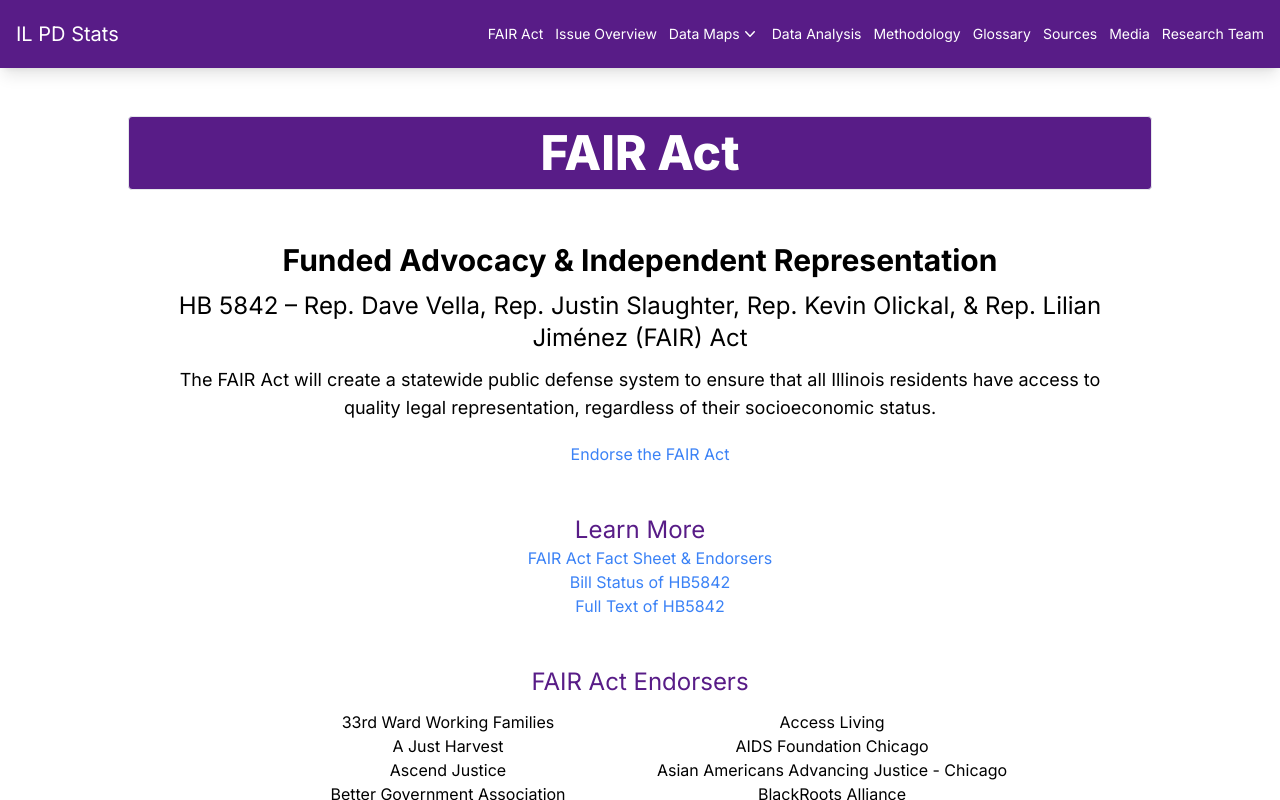
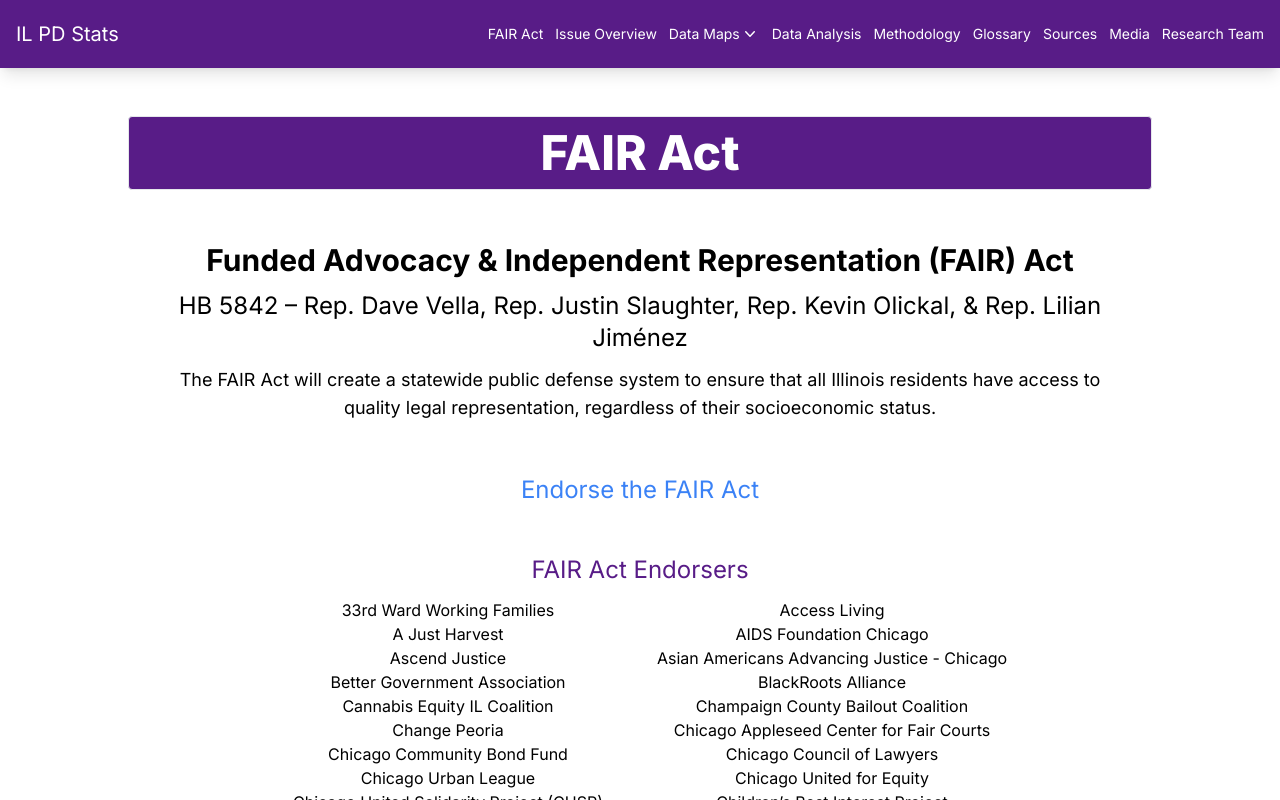
Before and after one commit to hunterMotko/il_pd_st, a Next.js app: page /fairact in a window 1280 px wide. Shown: the top 800 px of the page. Built offline with nearby package versions, Linux system fonts and the light colour scheme.

Commit message:
fair changes

```diff
--- a/src/app/fairact/page.tsx
+++ b/src/app/fairact/page.tsx
@@ -5,43 +5,21 @@
   return (
     <>
       <div className="grid w-full grid-flow-row gap-x-0 gap-y-1 md:grid-cols-1 md:gap-1 xl:grid-cols-1">
-        <h2 className="text-3xl font-bold my-1">Funded Advocacy & Independent Representation</h2>
-        <h3 className="text-2xl my-1">HB 5842 – Rep. Dave Vella, Rep. Justin Slaughter, Rep. Kevin Olickal, & Rep. Lilian Jiménez (FAIR) Act</h3>
+        <h2 className="text-3xl font-bold my-1">Funded Advocacy & Independent Representation (FAIR) Act</h2>
+        <h3 className="text-2xl my-1">HB 5842 – Rep. Dave Vella, Rep. Justin Slaughter, Rep. Kevin Olickal, & Rep. Lilian Jiménez</h3>
         <p className="text-lg px-3 mx-3 my-1">
           The FAIR Act will create a statewide public defense system to
           ensure that all Illinois residents have access to quality legal representation, regardless of their socioeconomic status.
         </p>
+      </div>
+      <section className="max-w-screen-2xl m-auto w-full px-3 sm:px-8 lg:px-16 xl:px-32 flex flex-col gap-12 pb-5 text-center">
+        <div>
           <Link
             target="_blank"
             href="https://docs.google.com/forms/d/e/1FAIpQLScmUp8MMKcshcN2KAhXqSq9kBHXLShvYIsVsb4vTbNpizhytA/viewform"
-            className="mt-3 pl-5 text-blue-500 hover:text-purple-900 hover:underline"
+            className="text-2xl text-blue-500 hover:text-purple-900 hover:underline"
           >
             Endorse the FAIR Act
-          </Link>
-      </div>
-      <section className="max-w-screen-2xl m-auto w-full px-3 sm:px-8 lg:px-16 xl:px-32 flex flex-col gap-12 pb-5 text-center">
-        <div className="flex flex-col">
-          <h2 className="text-2xl text-purple-900">Learn More</h2>
-          <Link
-            target="_blank"
-            href="https://drive.google.com/file/d/1lHJj2Ej6ZTatXa3HXQ-X-ctQZ4r5ZXWo/view"
-            className="pl-5 text-blue-500 hover:text-purple-900 hover:underline"
-          >
-            FAIR Act Fact Sheet & Endorsers
-          </Link>
-          <Link
-            target="_blank"
-            href="https://www.ilga.gov/legislation/BillStatus.asp?DocNum=5842&GAID=17&DocTypeID=HB&LegID=154862&SessionID=112&SpecSess=&Session=&GA=103"
-            className="pl-5 text-blue-500 hover:text-purple-900 hover:underline"
-          >
-            Bill Status of HB5842
-          </Link>
-          <Link
-            target="_blank"
-            className="pl-5 text-blue-500 hover:text-purple-900 hover:underline"
-            href="https://ilga.gov/legislation/fulltext.asp?DocName=&SessionId=112&GA=103&DocTypeId=HB&DocNum=5842&GAID=17&LegID=154862&SpecSess=&Session="
-          >
-            Full Text of HB5842
           </Link>
         </div>
         <div className="flex flex-col">
--- a/src/app/findings/page.tsx
+++ b/src/app/findings/page.tsx
@@ -141,7 +141,7 @@
 export default async function Findings() {
   return (
     <div className="grid grid-cols-1 md:grid-cols-2 gap-4 lg:gap-6 p-2 my-2 mx-2">
-      <div className="md:col-span-2 bg-white border border-black shadow-lg rounded w-full h-full p-2 mx-auto overflow-x-auto" >
+      <div className="md:col-span-2 bg-white border border-black shadow-lg rounded w-full h-fit p-2 mx-auto" >
         <PosNegBar text={data.countyShortfall.text} data={data.countyShortfall.data} />
         <p className='p-1'>
           The graph highlights a significant shortfall in the number of public
@@ -152,7 +152,7 @@
           impact the quality of legal representation for indigent defendants.
         </p>
       </div>
-      <div className="md:col-span-2 bg-white border border-black shadow-lg rounded w-full h-full p-2 mx-auto overflow-x-auto" >
+      <div className="md:col-span-2 bg-white border border-black shadow-lg rounded w-full h-full p-2 mx-auto" >
         <MultiBar text={data.restShortfall.text} data={data.restShortfall.data} />
         <p className='p-1'>
           There are significant shortages in the public defense system for
@@ -163,7 +163,7 @@
           quality of legal representation.
         </p>
       </div>
-      <div className="md:col-span-2 bg-white border border-black shadow-lg rounded w-full h-full p-2 mx-auto overflow-x-auto" >
+      <div className="md:col-span-2 bg-white border border-black shadow-lg rounded w-full h-full p-2 mx-auto" >
         <BudgetsBar text={data.budget.text} data={data.budget.data} />
         <p className='p-1'>
           There is a significant disparity between prosecution and defense budget
@@ -175,22 +175,22 @@
           defendants.
         </p>
       </div>
-      <div className="bg-white border border-black shadow-lg rounded w-full h-full p-2 mx-auto overflow-x-auto" >
+      <div className="bg-white border border-black shadow-lg rounded w-full h-full p-2 mx-auto" >
         <PosNegBar text={data.maxCounty.text} data={data.maxCounty.data} />
       </div>
-      <div className="bg-white border border-black shadow-lg rounded w-full h-full p-2 mx-auto overflow-x-auto" >
+      <div className="bg-white border border-black shadow-lg rounded w-full h-full p-2 mx-auto" >
         <PosNegBar text={data.minCounty.text} data={data.minCounty.data} />
       </div>
-      <div className="bg-white border border-black shadow-lg rounded w-full h-full p-2 mx-auto overflow-x-auto" >
+      <div className="bg-white border border-black shadow-lg rounded w-full h-full p-2 mx-auto" >
         <PosNegBar text={data.maxJudicial.text} data={data.maxJudicial.data} />
       </div>
-      <div className="bg-white border border-black shadow-lg rounded w-full h-full p-2 mx-auto overflow-x-auto" >
+      <div className="bg-white border border-black shadow-lg rounded w-full h-full p-2 mx-auto" >
         <PosNegBar text={data.minJudicial.text} data={data.minJudicial.data} />
       </div>
-      <div className="bg-white border border-black shadow-lg rounded w-full h-full p-2 mx-auto overflow-x-auto" >
+      <div className="bg-white border border-black shadow-lg rounded w-full h-full p-2 mx-auto" >
         <PercentageBar text={data.highestPercentage.text} data={data.highestPercentage.data} />
       </div>
-      <div className="bg-white border border-black shadow-lg rounded w-full h-full p-2 mx-auto overflow-x-auto" >
+      <div className="bg-white border border-black shadow-lg rounded w-full h-full p-2 mx-auto" >
         <PercentageBar text={data.lowestPercentage.text} data={data.lowestPercentage.data} />
       </div>
     </div>
```
